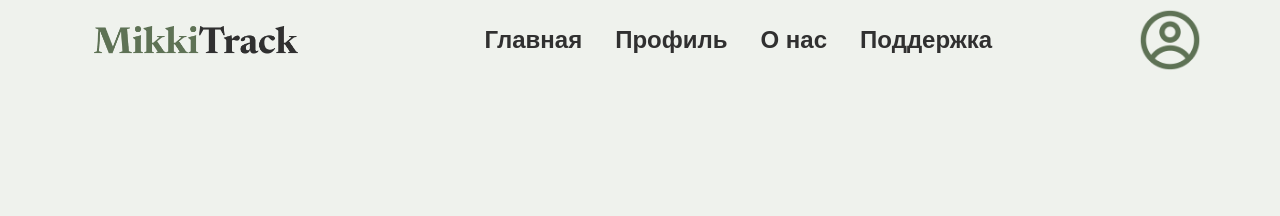
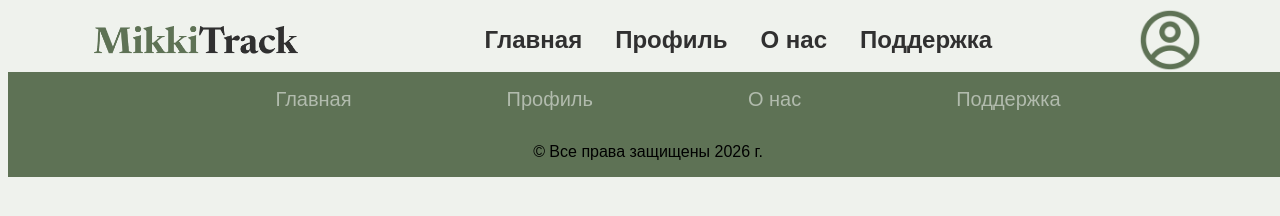
Before and after one commit to mikkixx/MikkiTrack, a plain HTML site: page index.html in a window 1280 px wide. Drawn offline with Linux system fonts and the light colour scheme; a web font is replaced by a local one.

Commit message:
Добавление подвала

```diff
--- a/css/style.css
+++ b/css/style.css
@@ -9,7 +9,6 @@ header{
     height: 10%;
     background-color: #EFF2ED;
     display: flex;
-    flex-direction: row;
     align-items: center;
     justify-content: center;
     gap: 100px;
@@ -45,3 +44,38 @@ header{
     width: 5%;
     height: 60%;
 }
+footer{
+    width: 100%;
+    height: 11%;
+    background-color: #5E7255;
+    display: flex;
+    flex-direction: column;
+    align-items: center;
+    justify-content: center;
+}
+.footer{
+    width: 71%;
+    height: 37%;
+}
+.footer > ul{
+    display: flex;
+    justify-content: center;
+    gap: 155px;
+}
+.footer > ul > li{
+    list-style-type: none;
+}
+.footer > ul > li > a{
+    color: #ffffff84;
+    text-decoration: none;
+    transition: all 0.3s ease;
+    font-size: 20px;
+    text-align: center;
+}
+.footer > ul > li > a:hover{
+    color: #ffffff;
+}
+.footer > p{
+    color: #303030;
+    font-size: 18px;
+}
--- a/index.html
+++ b/index.html
@@ -20,5 +20,19 @@
         </nav>
         <img src="./img/profile.png" alt="" id="avatar">
     </header>
+    <main>
+
+    </main>
+    <footer>
+        <nav class="footer">
+            <ul>
+                <li><a href="index.html">Главная </a></li>
+                <li><a href="profile.html">Профиль</a></li>
+                <li><a href="">О нас</a></li>
+                <li><a href="">Поддержка</a></li>
+            </ul>
+        </nav>
+        <p>© Все права защищены 2026 г.</p>
+    </footer>
 </body>
 </html>
```
